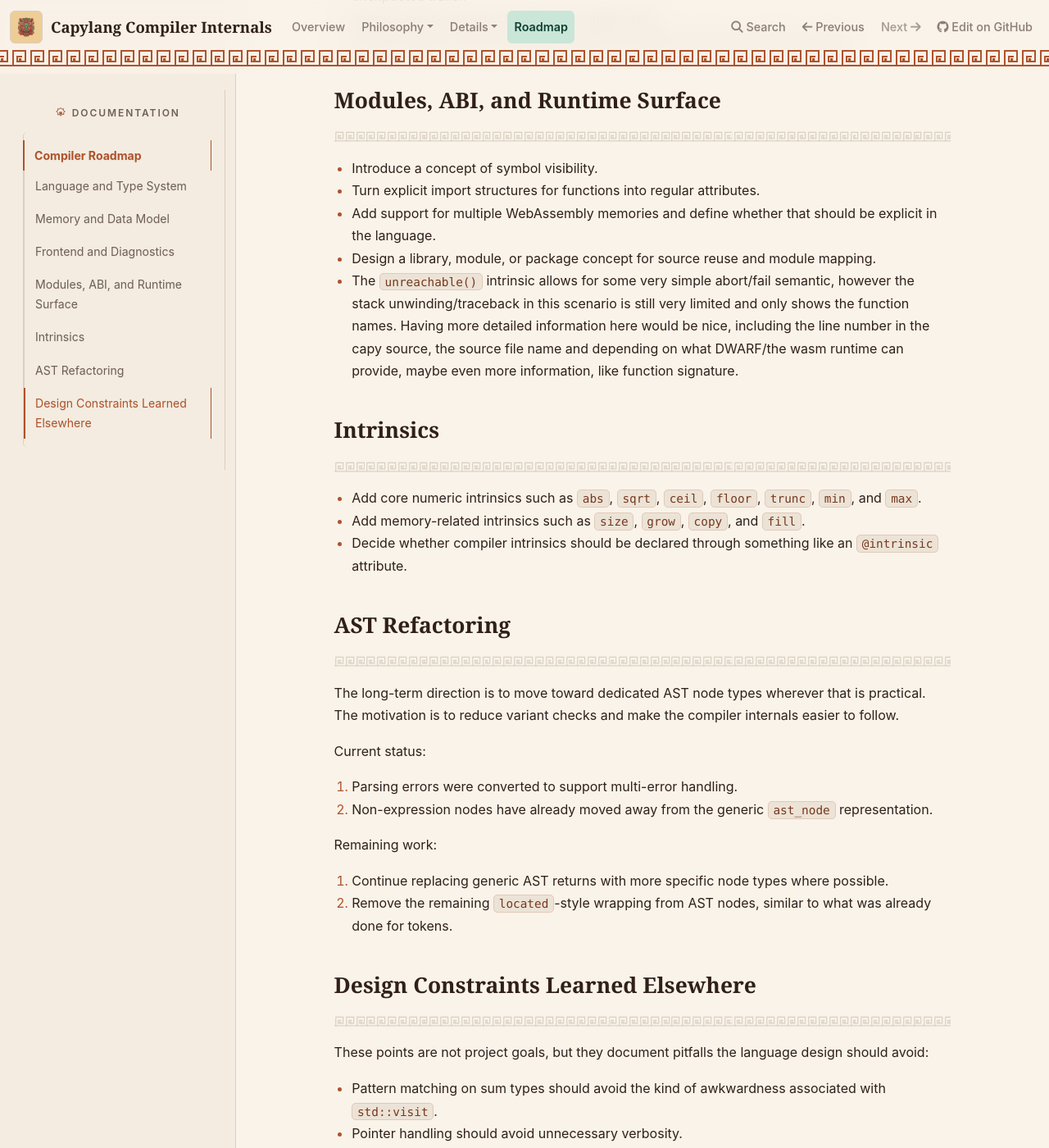
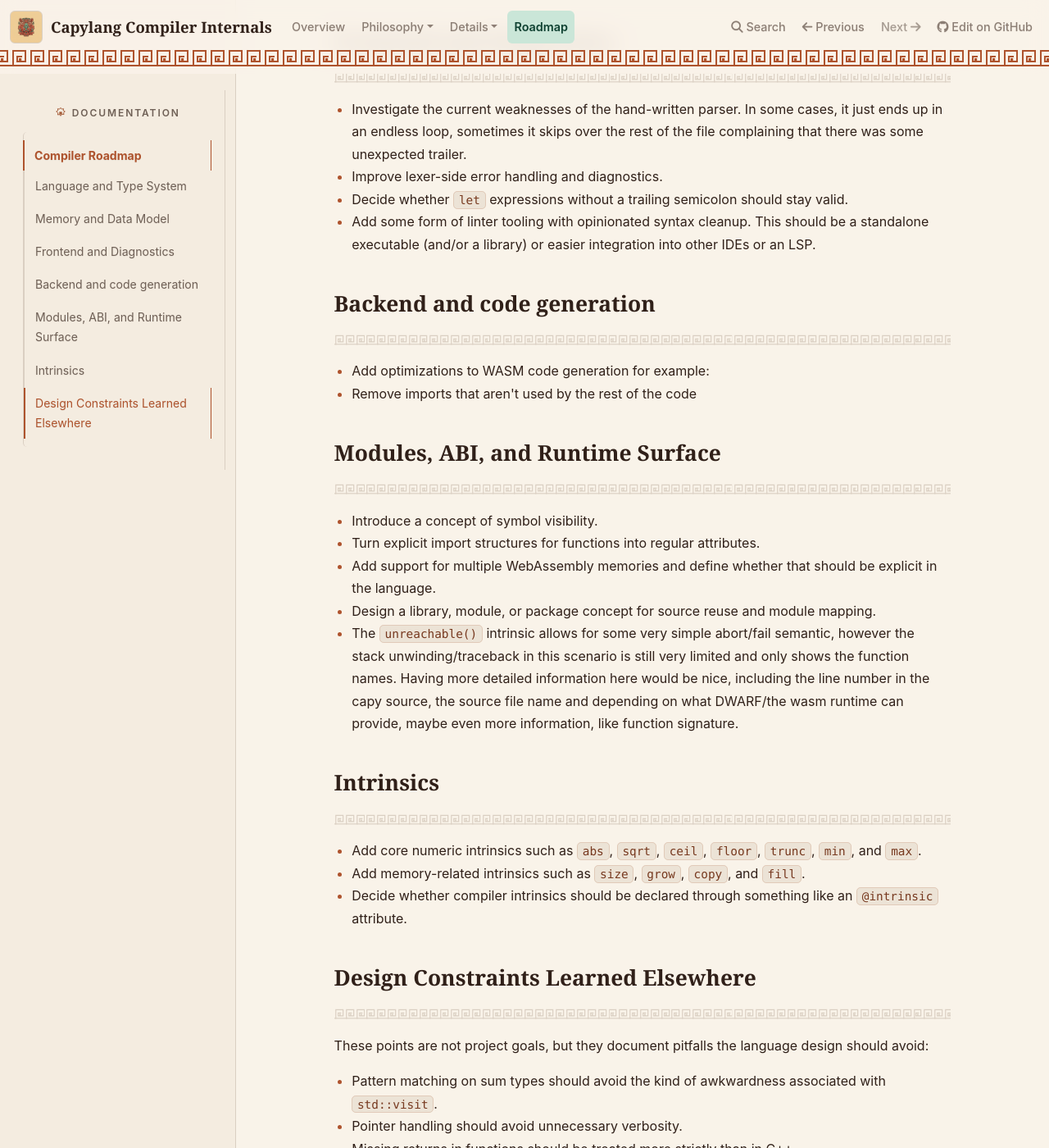
Before and after one commit to Jokymon/capylang, an MkDocs documentation site: the page built from doc/roadmap.md, in a window 1280 px wide and 1400 px high, scrolled down 1382 px. Shown: the whole window at 82% size. Built offline with MkDocs 1.6.1, drawn with Linux system fonts in a browser that asks for light colours; nearby versions of some CDN libraries; some of the changed text lies outside the part shown.

Commit message:
Update roadmap

```diff
--- a/doc/roadmap.md
+++ b/doc/roadmap.md
@@ -7,7 +7,12 @@
 
 - Add 64-bit integer types.
 - Add floating-point types.
+- Define the numerical model for integers and floats
+  - automatic and non-automatic coercions
+  - explicit wrap/saturate/... conversions
+  - automatic promotion or not
 - Add `\0` shorthand for inserting a zero-byte into a string
+- add support for capital hex-digits
 - Check type inference when accessing ptr/size of a string whose type was only inferred
 - Design and add vector numeric types.
 - Add structured component model types such as variants, enums, lists, and
@@ -19,6 +24,8 @@
 - The type inference doesn't properly pick up on the return type when only
   `return` statements are used.
 - Add compile time constants, for starters, at least the numeric ones.
+- Consider tighter model for const-ness (usage of 'mut') and think about
+  shallow/deep const-ness, const field members, const pointer to const element etc.
 
 ## Memory and Data Model
 
@@ -40,6 +47,14 @@
 - Improve lexer-side error handling and diagnostics.
 - Decide whether `let` expressions without a trailing semicolon should stay
   valid.
+- Add some form of linter tooling with opinionated syntax cleanup. This should
+  be a standalone executable (and/or a library) or easier integration into other
+  IDEs or an LSP.
+
+## Backend and code generation
+
+- Add optimizations to WASM code generation for example:
+  - Remove imports that aren't used by the rest of the code
 
 ## Modules, ABI, and Runtime Surface
 
@@ -64,25 +79,6 @@
 - Decide whether compiler intrinsics should be declared through something like
   an `@intrinsic` attribute.
 
-## AST Refactoring
-
-The long-term direction is to move toward dedicated AST node types wherever that
-is practical. The motivation is to reduce variant checks and make the compiler
-internals easier to follow.
-
-Current status:
-
-1. Parsing errors were converted to support multi-error handling.
-2. Non-expression nodes have already moved away from the generic `ast_node`
-   representation.
-
-Remaining work:
-
-1. Continue replacing generic AST returns with more specific node types where
-   possible.
-2. Remove the remaining `located`-style wrapping from AST nodes, similar to what
-   was already done for tokens.
-
 ## Design Constraints Learned Elsewhere
 
 These points are not project goals, but they document pitfalls the language
```
